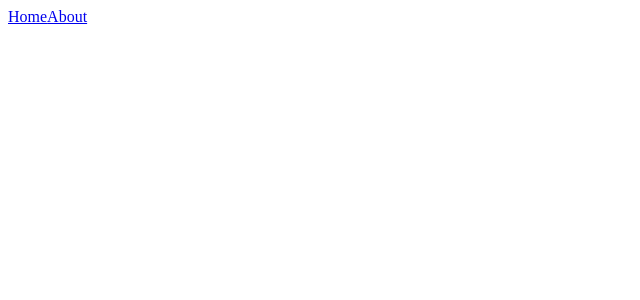
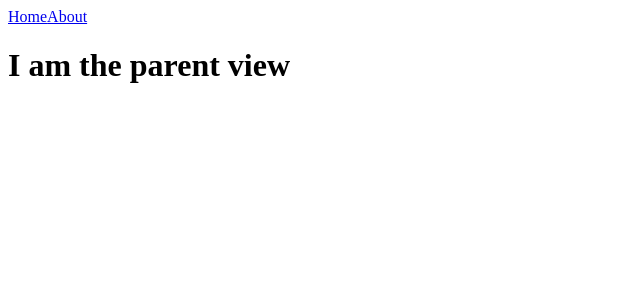
Before and after one commit to Takumikimura1899/nuxt-practice, a Nuxt app: page /users in a window 1280 px wide. Before the commit this address had no page. Shown: the top 300 px of the page, without its empty margins (0-640 px from the left). Built offline with nearby package versions, Linux system fonts and the light colour scheme.

Commit message:
nuxt-child

```diff
--- /dev/null
+++ b/pages/users.vue
@@ -0,0 +1,6 @@
+<template>
+  <div>
+    <h1>I am the parent view</h1>
+    <NuxtChild />
+  </div>
+</template>
--- /dev/null
+++ b/pages/users/list.vue
@@ -0,0 +1,3 @@
+<template>
+  <h1>ユーザー一覧</h1>
+</template>
```
